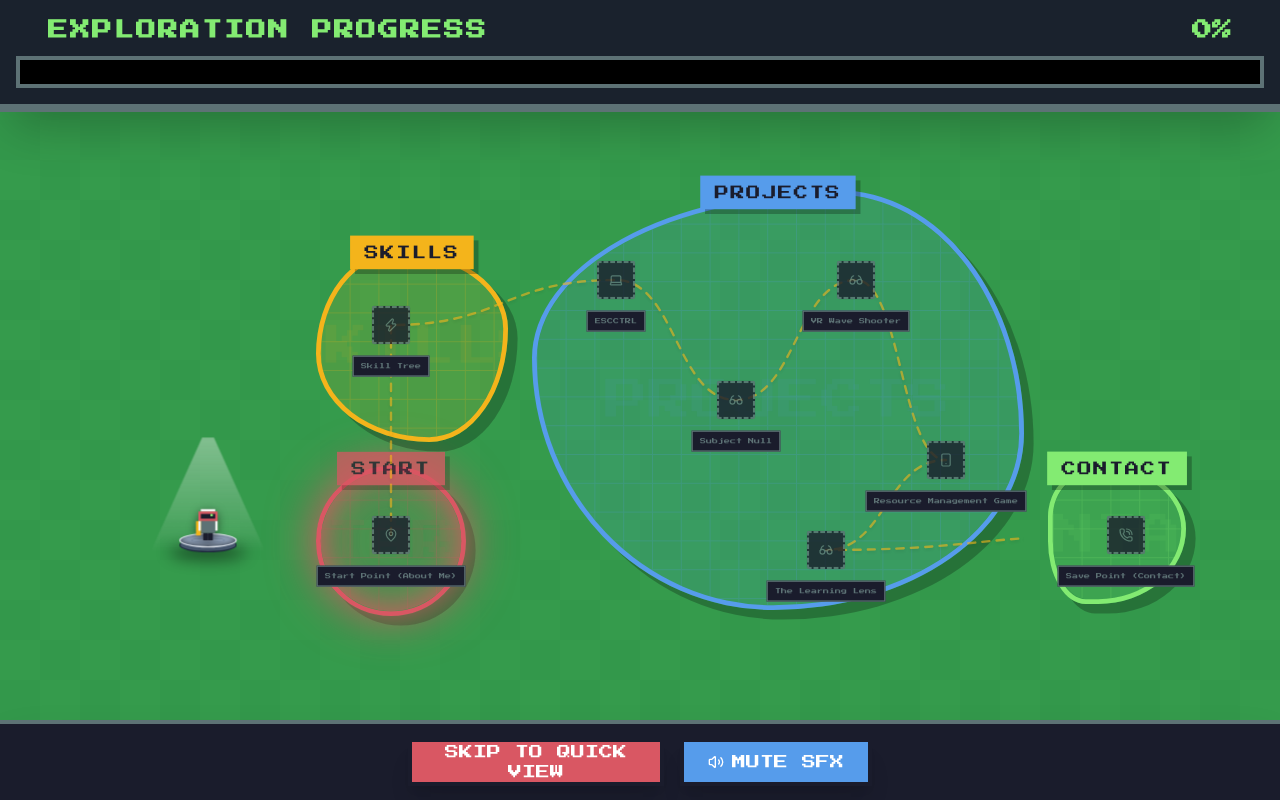
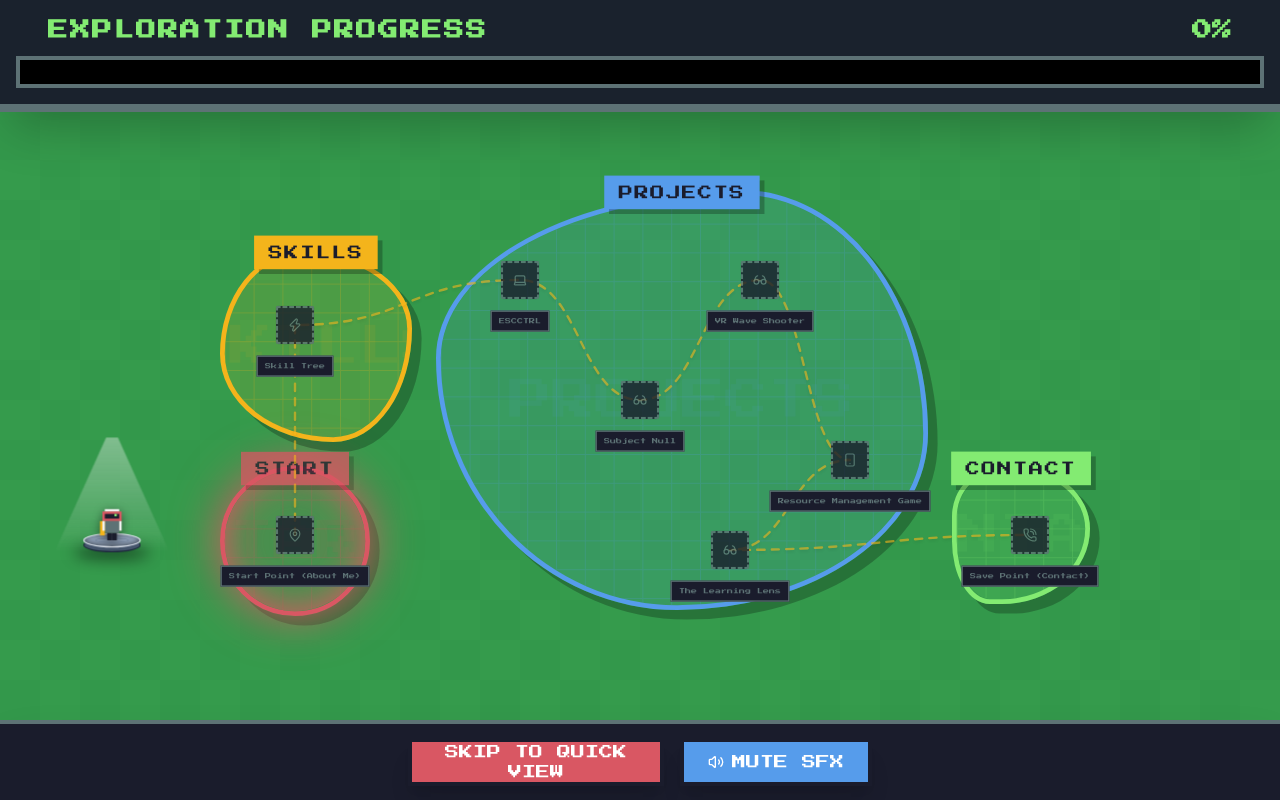
Before and after one commit to MahmoudHany908/portfolio, a React (Vite) app: page / in a window 1280 px wide. Built offline with nearby package versions, Linux system fonts and the light colour scheme.

Commit message:
Fix flexbox overflow map shifting bug

```diff
--- a/src/components/Overworld/MapCanvas.jsx
+++ b/src/components/Overworld/MapCanvas.jsx
@@ -132,18 +132,19 @@ export default function MapCanvas({ onNodeSelect, discovered, playerPos, isWalki
   const trailPath = generateCurvedPath(portfolioData.nodes);
 
   return (
-    <div className="w-screen h-screen overflow-hidden bg-retro-green relative flex items-center justify-center">
+    <div className="w-screen h-screen overflow-hidden bg-retro-green relative">
       {/* Background that fills screen regardless of scale */}
       <TerrainBackground />
 
       {/* Fixed Coordinate Canvas */}
       <div
-        className="relative transition-all duration-700"
+        className="absolute transition-all duration-700"
         style={{
           width: CANVAS_WIDTH,
           height: CANVAS_HEIGHT,
-          transform: `scale(${scale})`,
-          transformOrigin: 'center center'
+          left: '50%',
+          top: '50%',
+          transform: `translate(-50%, -50%) scale(${scale})`
         }}
       >
         {/* Phase Regions */}
```
